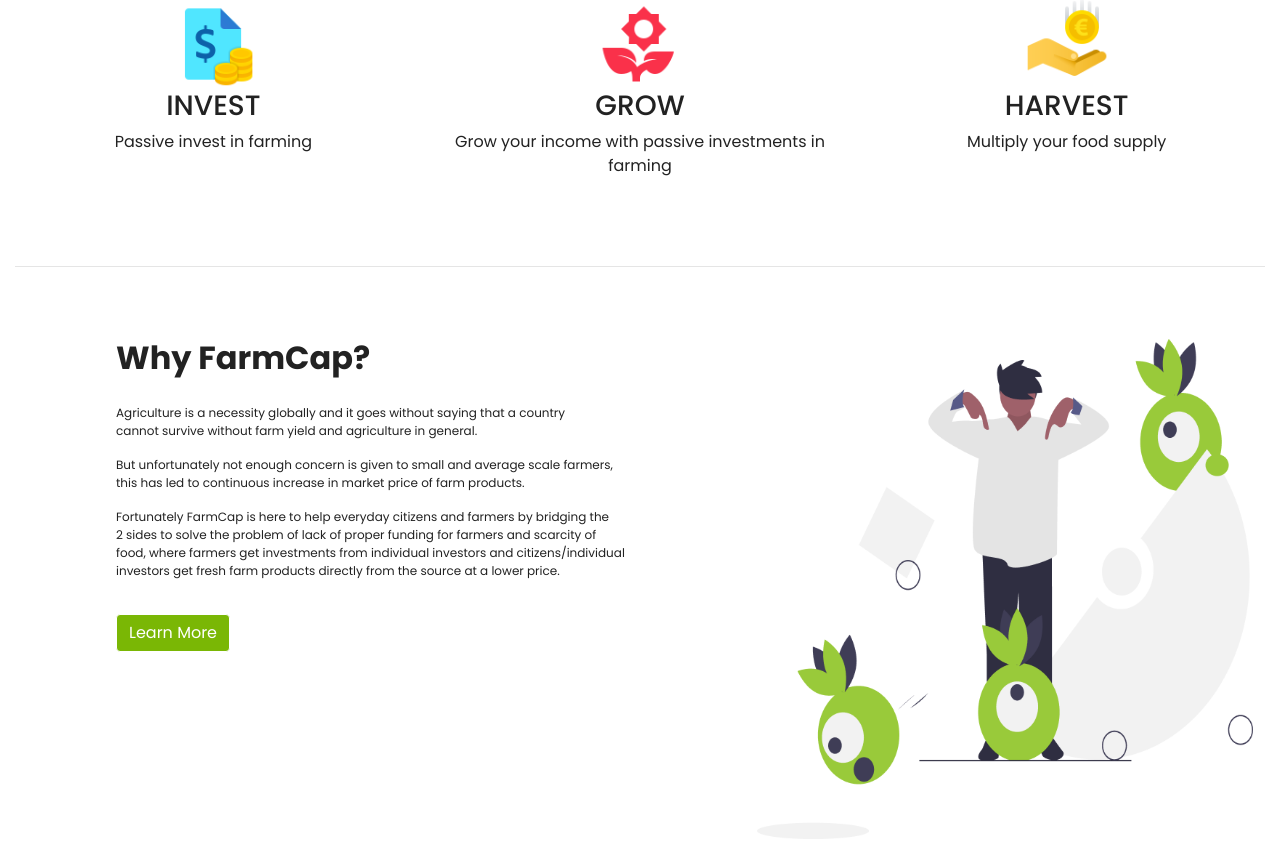
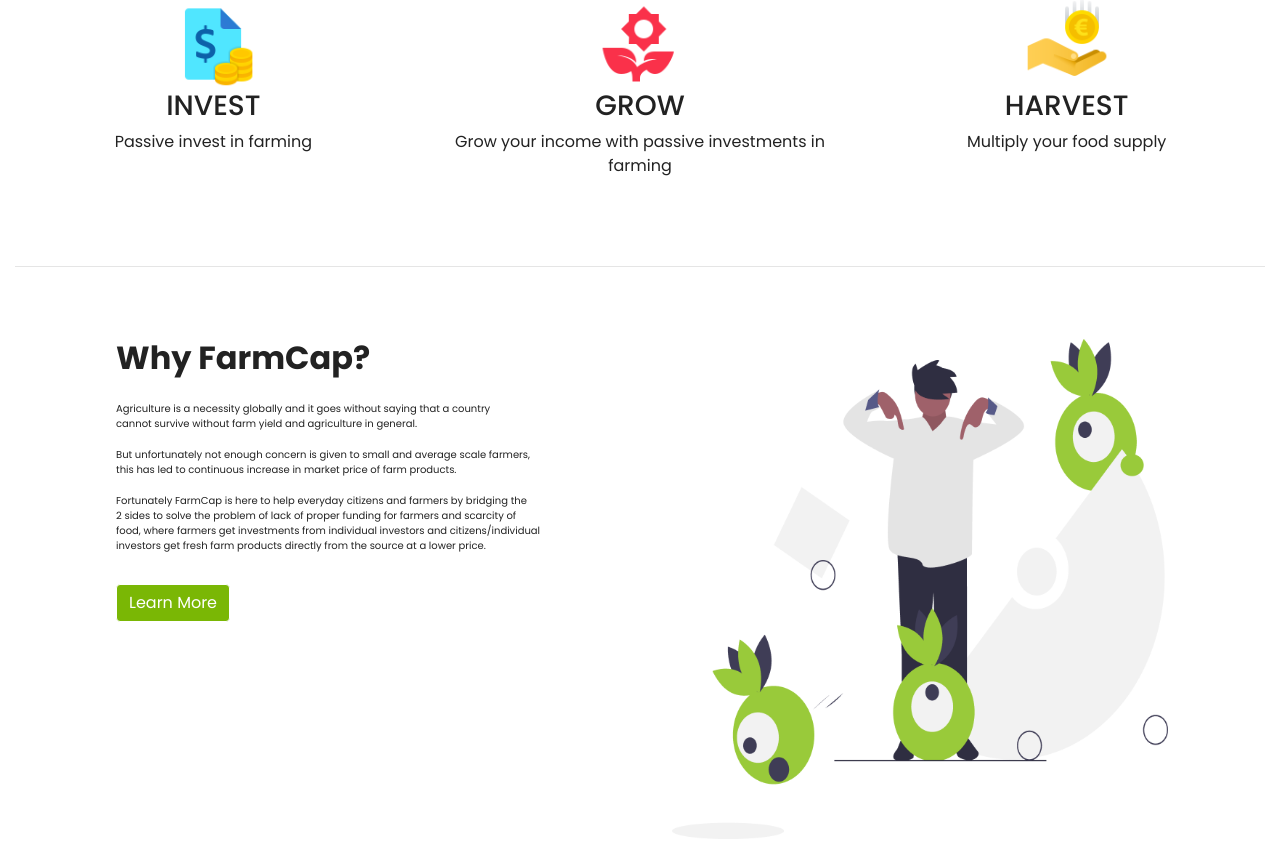
Before and after one commit to Tourch-tech/FarmCap, a PHP site: page /index.html in a window 1280 px wide. Shown: the part 1549-2403 px from the top of the page. Run offline with PHP 8.4, Linux system fonts and the light colour scheme; some libraries are stand-ins or nearby versions.

Commit message:
Update style.css

```diff
--- a/style.css
+++ b/style.css
@@ -79,10 +79,7 @@ html, body {
   margin-top: .3rem;
   margin-bottom: 1rem;
 }
-.fix-text {
-  font-size: 12px;
-  padding: 0px;
-}
+
 .img-fluid {
   height: 500px;
 }
```
